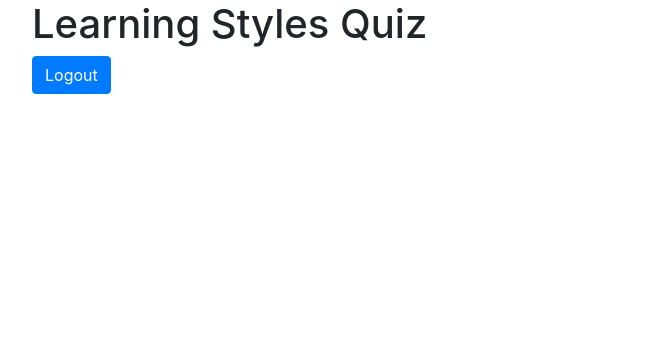
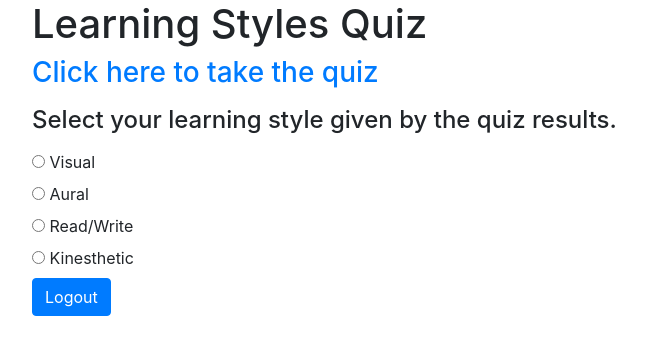
Before and after one commit to PriyaPilla/VARK-Learning, a Flask app: template project1/templates/quiz.html in a window 1280 px wide. Shown: the top 355 px of the page, without its empty margins (53-699 px from the left). Run offline with Flask 2, Linux system fonts and the light colour scheme; the template is opened without the code that fills it, so the values that code supplies are empty; some libraries are stand-ins or nearby versions.

Commit message:
Quiz page done with link and choices for quiz results

```diff
--- a/project1/templates/quiz.html
+++ b/project1/templates/quiz.html
@@ -5,6 +5,8 @@
 {% endblock %}
 
 {% block body %}
+    <!--added Title here-->
+    <title>Learning Styles Quiz</title>
 
     <link href="https://cdnjs.cloudflare.com/ajax/libs/select2/4.0.6-rc.0/css/select2.min.css" rel="stylesheet" />
     <script src="https://cdnjs.cloudflare.com/ajax/libs/select2/4.0.6-rc.0/js/select2.min.js"></script>
@@ -14,6 +16,23 @@
     </h1>
 
     <!--insert code for quiz link and user input result-->
+    <a href="https://vark-learn.com/the-vark-questionnaire/"><h3>Click here to take the quiz</h3></a>
+
+    <p><h4>Select your learning style given by the quiz results.</h4></p>
+    <form>
+        <input type="radio" id="visual" name="learning_style" value="Visual">
+        <label for="visual">Visual</label><br>
+
+        <input type="radio" id="aural" name="learning_style" value="Aural">
+        <label for="aural">Aural</label><br>
+
+        <input type="radio" id="read/write" name="learning_style" value="Read/Write">
+        <label for="read/write">Read/Write</label><br>
+
+        <input type="radio" id="kinesthetic" name="learning_style" value="Kinesthetic">
+        <label for="kinesthetic">Kinesthetic</label><br>
+    </form>
+
 
     <form action="{{ url_for('logoutstudent') }}" method="post">
 
```
